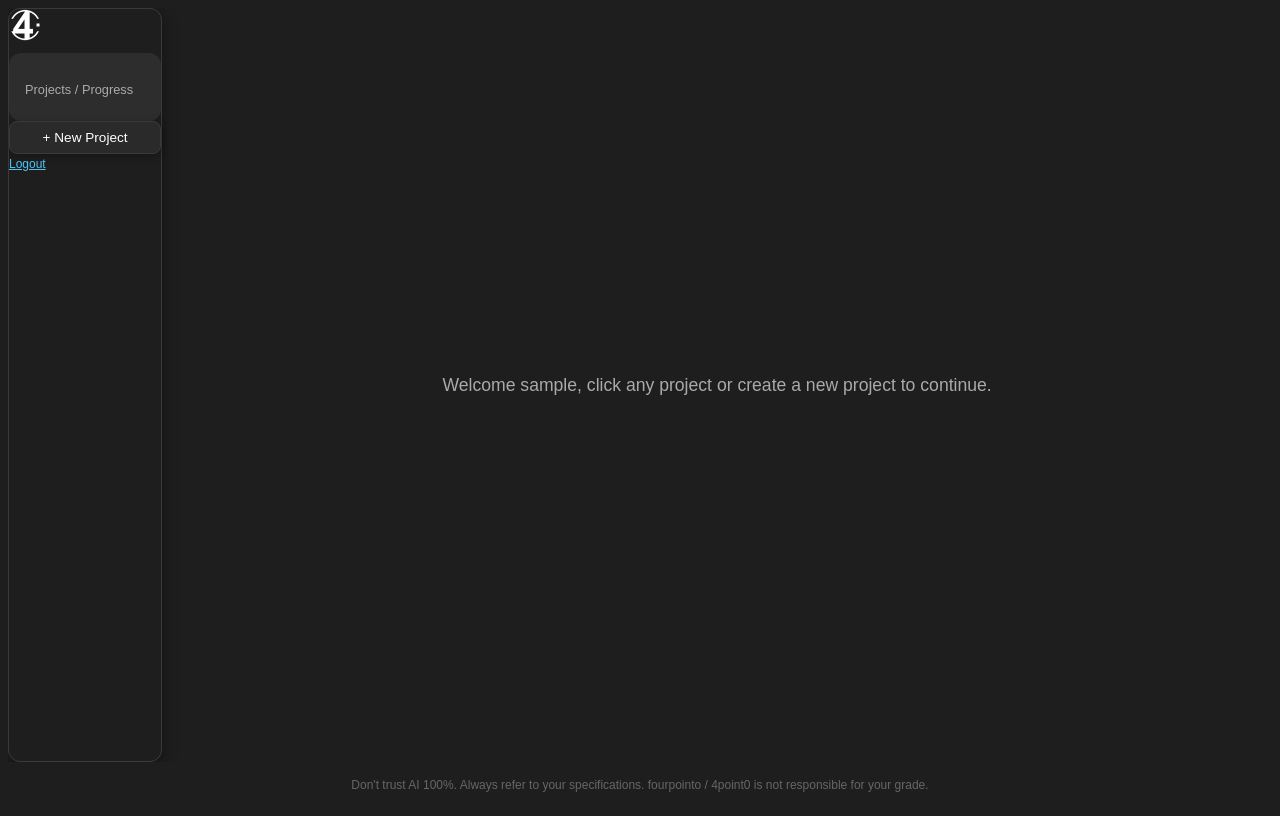
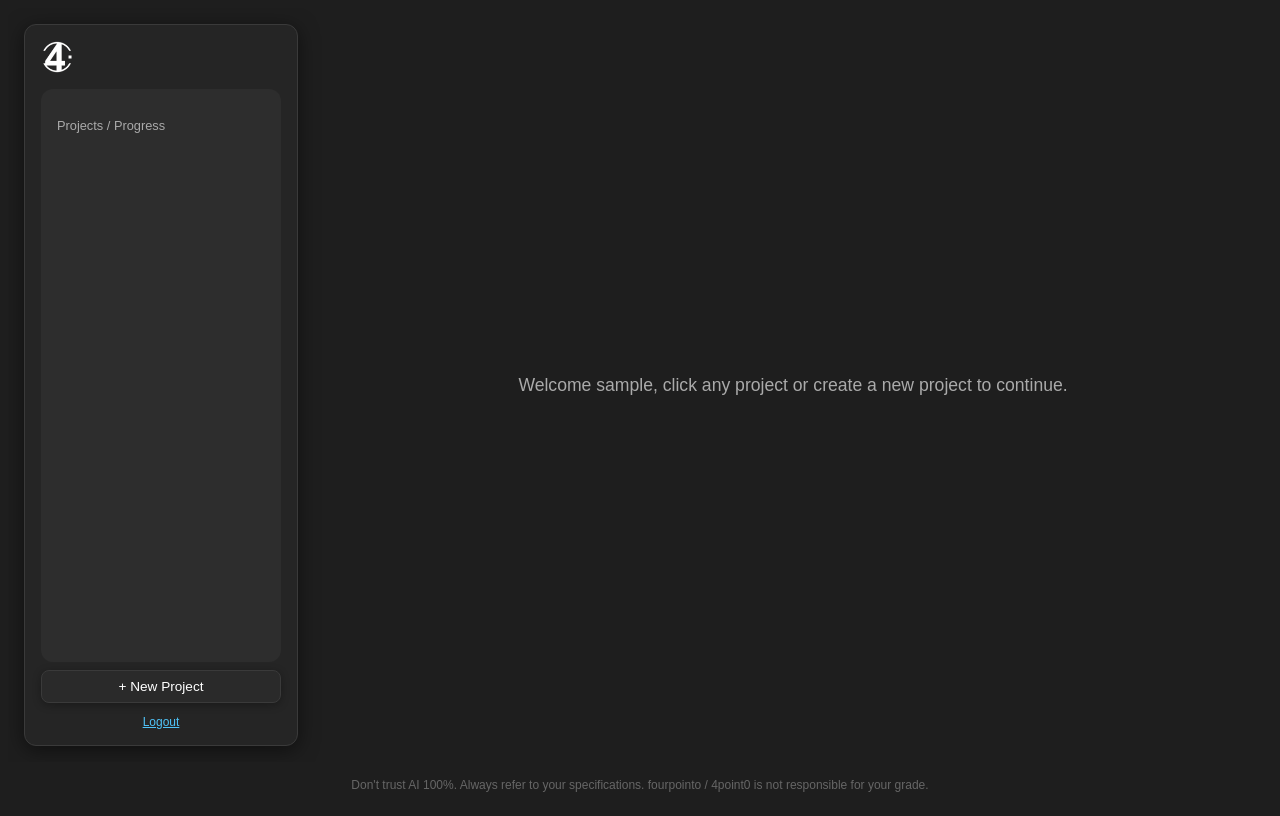
Before and after one commit to Zeyrian/fourpointo, a Flask app: page / in a window 1280 px wide. Run offline with Flask 3, Linux system fonts and the light colour scheme; the visitor is signed in with stand-in values (Sample User, id 1); data that the repository does not hold is empty.

Commit message:
UI update

```diff
--- a/static/style.css
+++ b/static/style.css
@@ -10,9 +10,16 @@ body {
 .main { display: flex; flex: 1; overflow: hidden; }
 
 .sidebar {
+    width: 240px;
+    padding: 16px;
+    display: flex;
+    flex-direction: column;
+    gap: 8px;
+    background-color: #252525;
     border: 1px solid #3a3a3a;
     border-radius: 12px;
-    box-shadow: 0 4px 16px rgba(0,0,0,0.4);
+    margin: 16px;
+    box-shadow: 0 4px 20px rgba(0,0,0,0.5);
 }
 
 .sidebar-card {
```
